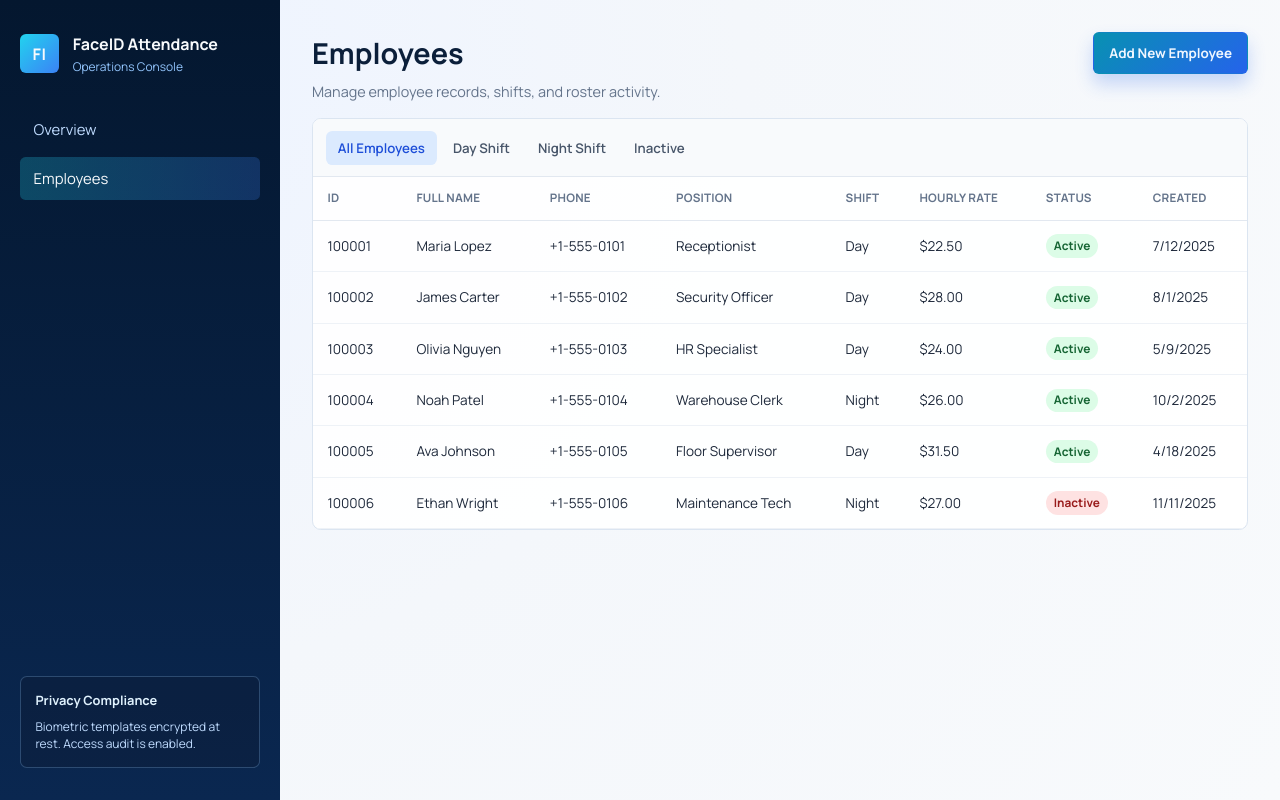
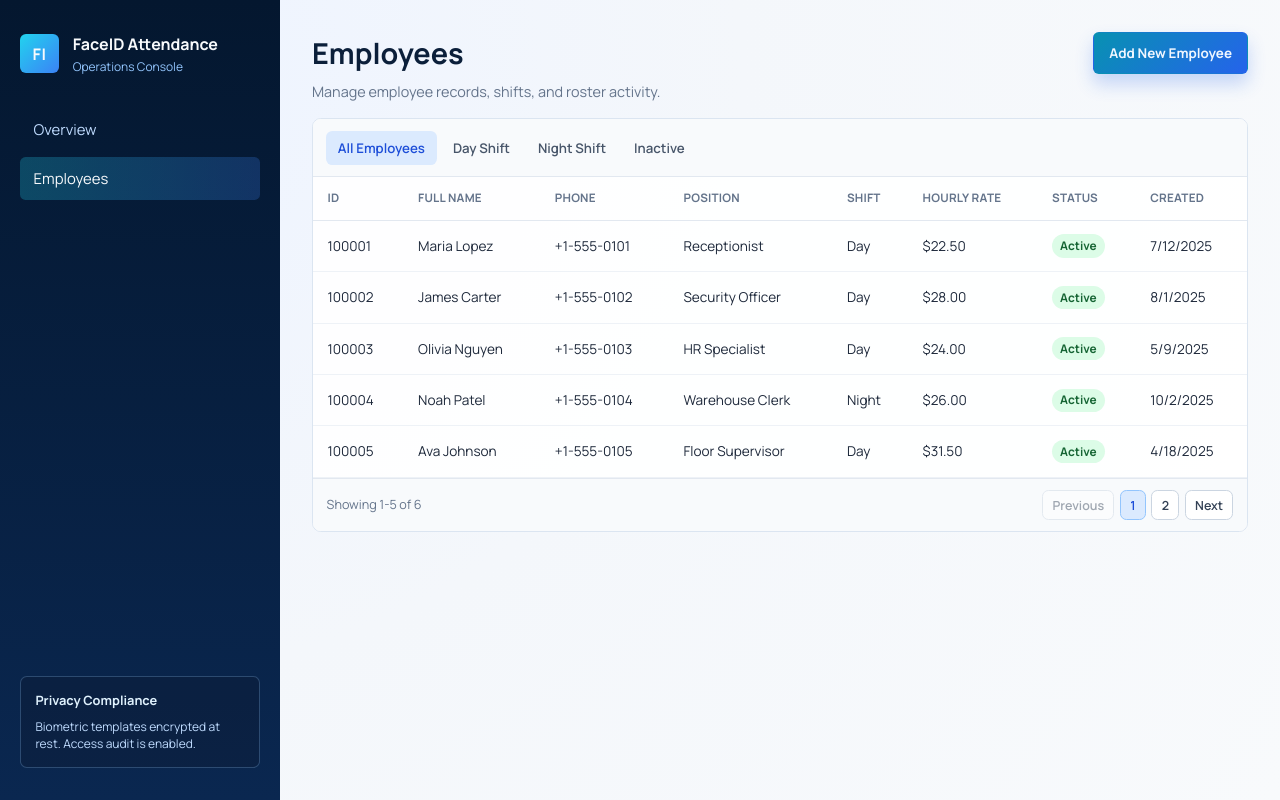
Before and after one commit to prowider5565/FaceID, a React app in the folder frontend/: page / in a window 1280 px wide. Both pictures are taken after a click on the button "Employees". Built offline with nearby package versions, Linux system fonts and the light colour scheme; the HTML template or start-up script is replaced by a standard one.

Commit message:
Employees page pagination

```diff
--- a/frontend/src/App.css
+++ b/frontend/src/App.css
@@ -462,6 +462,55 @@ h1 {
   background: #fee2e2;
 }
 
+.employees-pagination {
+  display: flex;
+  align-items: center;
+  justify-content: space-between;
+  gap: 0.8rem;
+  padding: 0.7rem 0.85rem;
+  border-top: 1px solid #e2e8f0;
+  background: #f8fafc;
+}
+
+.employees-pagination-copy {
+  margin: 0;
+  font-size: 0.79rem;
+  color: #64748b;
+}
+
+.employees-pagination-controls {
+  display: flex;
+  align-items: center;
+  gap: 0.35rem;
+}
+
+.pagination-btn {
+  border: 1px solid #cbd5e1;
+  border-radius: 0.4rem;
+  background: #ffffff;
+  color: #334155;
+  padding: 0.35rem 0.58rem;
+  font-size: 0.78rem;
+  font-weight: 600;
+  cursor: pointer;
+}
+
+.pagination-btn:hover:not(:disabled) {
+  border-color: #93c5fd;
+  color: #1d4ed8;
+}
+
+.pagination-btn:disabled {
+  opacity: 0.45;
+  cursor: not-allowed;
+}
+
+.pagination-btn-active {
+  background: #dbeafe;
+  border-color: #93c5fd;
+  color: #1d4ed8;
+}
+
 @media (max-width: 1120px) {
   .insights-row {
     grid-template-columns: 1fr;
@@ -512,4 +561,9 @@ h1 {
   .employees-tabs {
     overflow-x: auto;
   }
+
+  .employees-pagination {
+    flex-direction: column;
+    align-items: flex-start;
+  }
 }
--- a/frontend/src/pages/Employees.tsx
+++ b/frontend/src/pages/Employees.tsx
@@ -1,4 +1,4 @@
-import { useMemo, useState } from 'react'
+import { useEffect, useMemo, useState } from 'react'
 
 type Shift = 'Day' | 'Night'
 
@@ -28,6 +28,8 @@ const tabs: { id: EmployeeTab; label: string }[] = [
 
 function Employees({ employees }: EmployeesProps) {
   const [activeTab, setActiveTab] = useState<EmployeeTab>('all')
+  const [currentPage, setCurrentPage] = useState(1)
+  const pageSize = 5
 
   const filteredEmployees = useMemo(() => {
     if (activeTab === 'day') return employees.filter((employee) => employee.shift === 'Day' && employee.isActive)
@@ -36,6 +38,20 @@ function Employees({ employees }: EmployeesProps) {
     if (activeTab === 'inactive') return employees.filter((employee) => !employee.isActive)
     return employees
   }, [activeTab, employees])
+
+  const totalPages = Math.max(1, Math.ceil(filteredEmployees.length / pageSize))
+  const paginatedEmployees = filteredEmployees.slice((currentPage - 1) * pageSize, currentPage * pageSize)
+  const pageNumbers = Array.from({ length: totalPages }, (_, index) => index + 1)
+
+  useEffect(() => {
+    setCurrentPage(1)
+  }, [activeTab])
+
+  useEffect(() => {
+    if (currentPage > totalPages) {
+      setCurrentPage(totalPages)
+    }
+  }, [currentPage, totalPages])
 
   return (
     <section className="employees-page">
@@ -80,7 +96,7 @@ function Employees({ employees }: EmployeesProps) {
               </tr>
             </thead>
             <tbody>
-              {filteredEmployees.map((employee) => (
+              {paginatedEmployees.map((employee) => (
                 <tr key={employee.id}>
                   <td>{employee.id}</td>
                   <td>{employee.fullName}</td>
@@ -103,6 +119,41 @@ function Employees({ employees }: EmployeesProps) {
             </tbody>
           </table>
         </div>
+
+        <footer className="employees-pagination">
+          <p className="employees-pagination-copy">
+            Showing {(currentPage - 1) * pageSize + 1}-
+            {Math.min(currentPage * pageSize, filteredEmployees.length)} of {filteredEmployees.length}
+          </p>
+          <div className="employees-pagination-controls">
+            <button
+              type="button"
+              className="pagination-btn"
+              onClick={() => setCurrentPage((page) => Math.max(1, page - 1))}
+              disabled={currentPage === 1}
+            >
+              Previous
+            </button>
+            {pageNumbers.map((pageNumber) => (
+              <button
+                key={pageNumber}
+                type="button"
+                className={`pagination-btn${currentPage === pageNumber ? ' pagination-btn-active' : ''}`}
+                onClick={() => setCurrentPage(pageNumber)}
+              >
+                {pageNumber}
+              </button>
+            ))}
+            <button
+              type="button"
+              className="pagination-btn"
+              onClick={() => setCurrentPage((page) => Math.min(totalPages, page + 1))}
+              disabled={currentPage === totalPages}
+            >
+              Next
+            </button>
+          </div>
+        </footer>
       </div>
     </section>
   )
```
